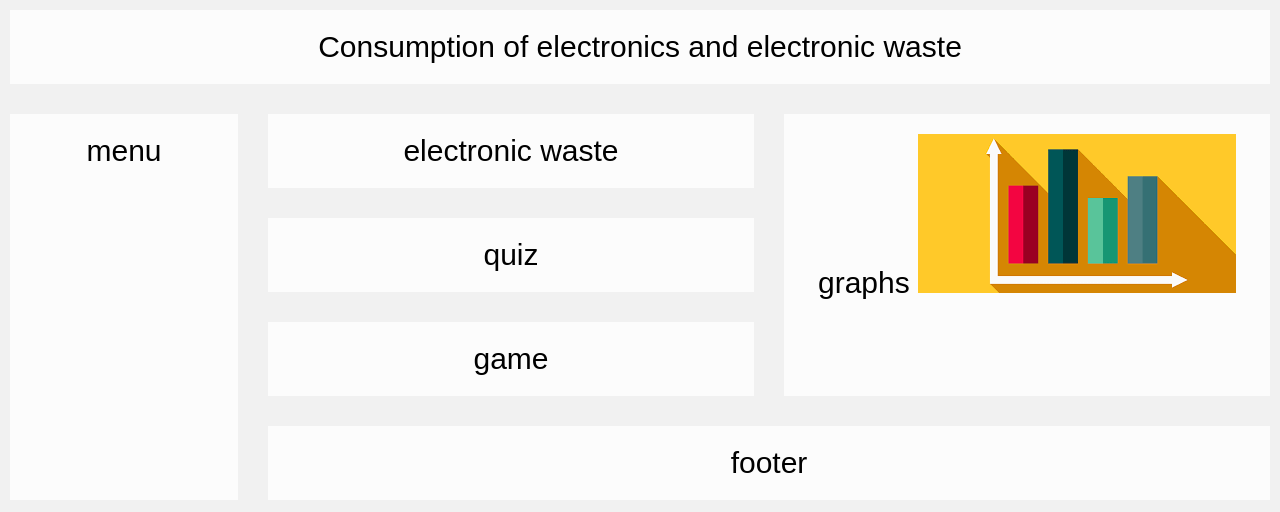
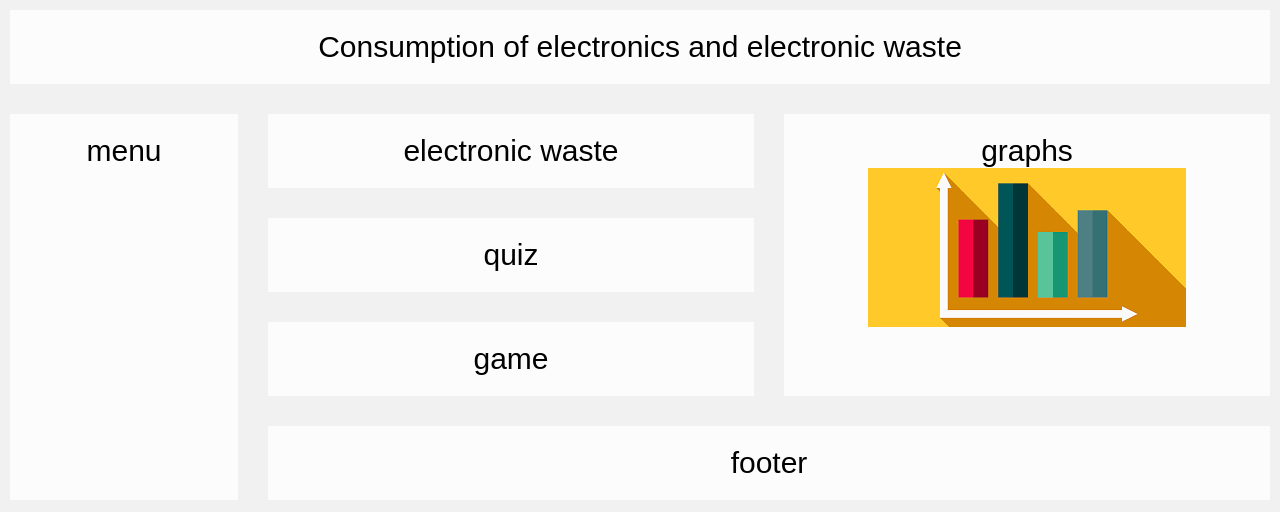
Before and after one commit to adrian180507/adrian180507.github.io, a plain HTML site: page prosjekter/tverfagligoppgave/index.html in a window 1280 px wide. Drawn offline with Linux system fonts and the light colour scheme.

Commit message:
break line

```diff
--- a/prosjekter/tverfagligoppgave/index.html
+++ b/prosjekter/tverfagligoppgave/index.html
@@ -14,7 +14,7 @@
         <div class="item1">Consumption of electronics and electronic waste</div>
         <div class="item2">menu</div>
         <div class="item3">electronic waste</div>
-        <div class="item4">graphs <img src="/prosjekter/tverfagligoppgave/pictures/Graphs.png" alt="Graphs"></div>
+        <div class="item4">graphs <br><img src="/prosjekter/tverfagligoppgave/pictures/Graphs.png" alt="Graphs"></div>
         <div class="item5">footer</div>
         <div class="item6">quiz</div>
         <div class="item7">game</div>
--- a/prosjekter/tverfagligoppgave/stilark.css
+++ b/prosjekter/tverfagligoppgave/stilark.css
@@ -51,5 +51,5 @@ padding: 10px;
     text-align: center;
     padding: 20px 0;
     font-size: 30px;
-    text-align: top;
+
   }
```
